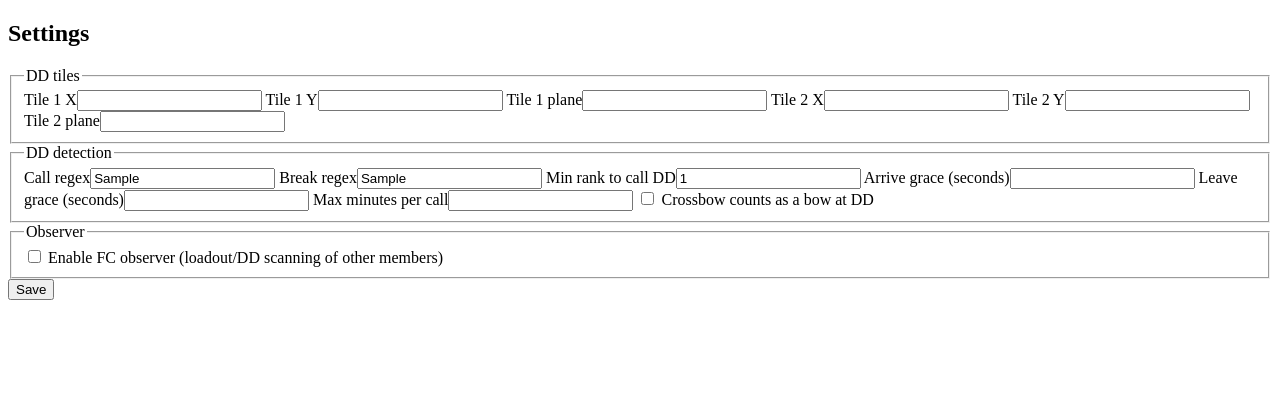
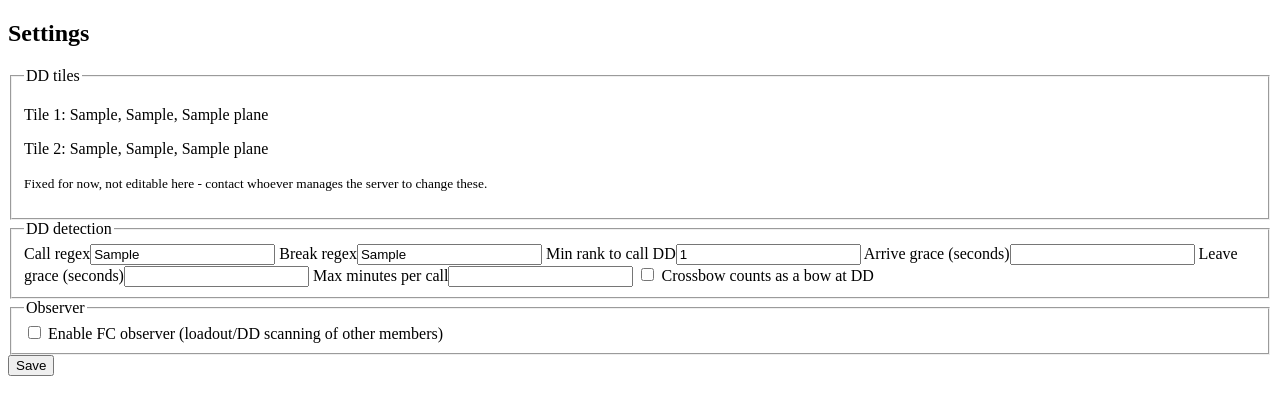
Before and after one commit to Scathis/AgilityCCTracker, a FastAPI app: template server/app/web/templates/settings.html in a window 1280 px wide. Shown: the part 68-483 px from the top of the page. Run offline with FastAPI, Linux system fonts and the light colour scheme; the template is opened without the code that fills it: most values are stand-ins (such as "Sample title", 1, 10 or a date in 2020); some libraries are stand-ins or nearby versions.

Commit message:
Make DD tiles read-only in the dashboard, set the real coordinates
Owner request: DD tiles shouldn't be editable via the Settings page
for now - removes the tile1_x/y/plane and tile2_x/y/plane form fields
and the POST handler logic that wrote them, replacing the fieldset
with a plain read-only display of the current values. Tests updated to
match (confirm a settings save leaves dd_tiles untouched rather than
asserting a posted value).

Real DD tiles set directly in the database (not via this form, which
no longer accepts them): (2997,3931,0) and (2998,3931,0), captured via
the plugin's "Copy my tile" button in-game.

Co-Authored-By: Claude Sonnet 5 <noreply@anthropic.com>

```diff
--- a/server/app/web/templates/settings.html
+++ b/server/app/web/templates/settings.html
@@ -7,12 +7,9 @@
 
   <fieldset>
     <legend>DD tiles</legend>
-    <label>Tile 1 X<input type="number" name="tile1_x" value="{{ tiles[0].x }}" required></label>
-    <label>Tile 1 Y<input type="number" name="tile1_y" value="{{ tiles[0].y }}" required></label>
-    <label>Tile 1 plane<input type="number" name="tile1_plane" value="{{ tiles[0].plane }}"></label>
-    <label>Tile 2 X<input type="number" name="tile2_x" value="{{ tiles[1].x }}" required></label>
-    <label>Tile 2 Y<input type="number" name="tile2_y" value="{{ tiles[1].y }}" required></label>
-    <label>Tile 2 plane<input type="number" name="tile2_plane" value="{{ tiles[1].plane }}"></label>
+    <p>Tile 1: {{ tiles[0].x }}, {{ tiles[0].y }}, {{ tiles[0].plane }}</p>
+    <p>Tile 2: {{ tiles[1].x }}, {{ tiles[1].y }}, {{ tiles[1].plane }}</p>
+    <p><small>Fixed for now, not editable here - contact whoever manages the server to change these.</small></p>
   </fieldset>
 
   <fieldset>
```
Also changed, not shown: server/app/web/routes/settings.py (+1 -10 lines), server/tests/test_settings_admin_flow.py (+5 -13 lines).
